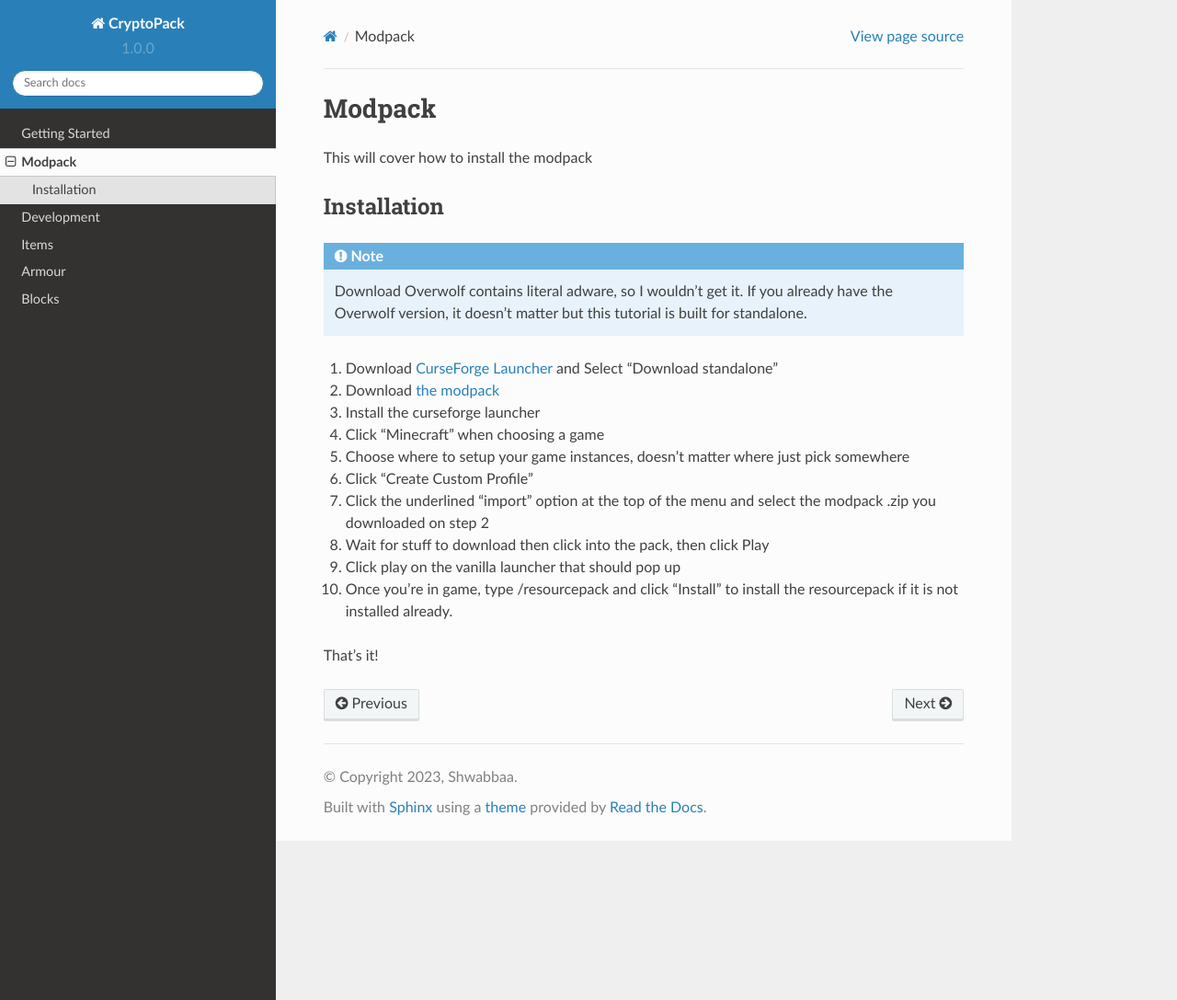
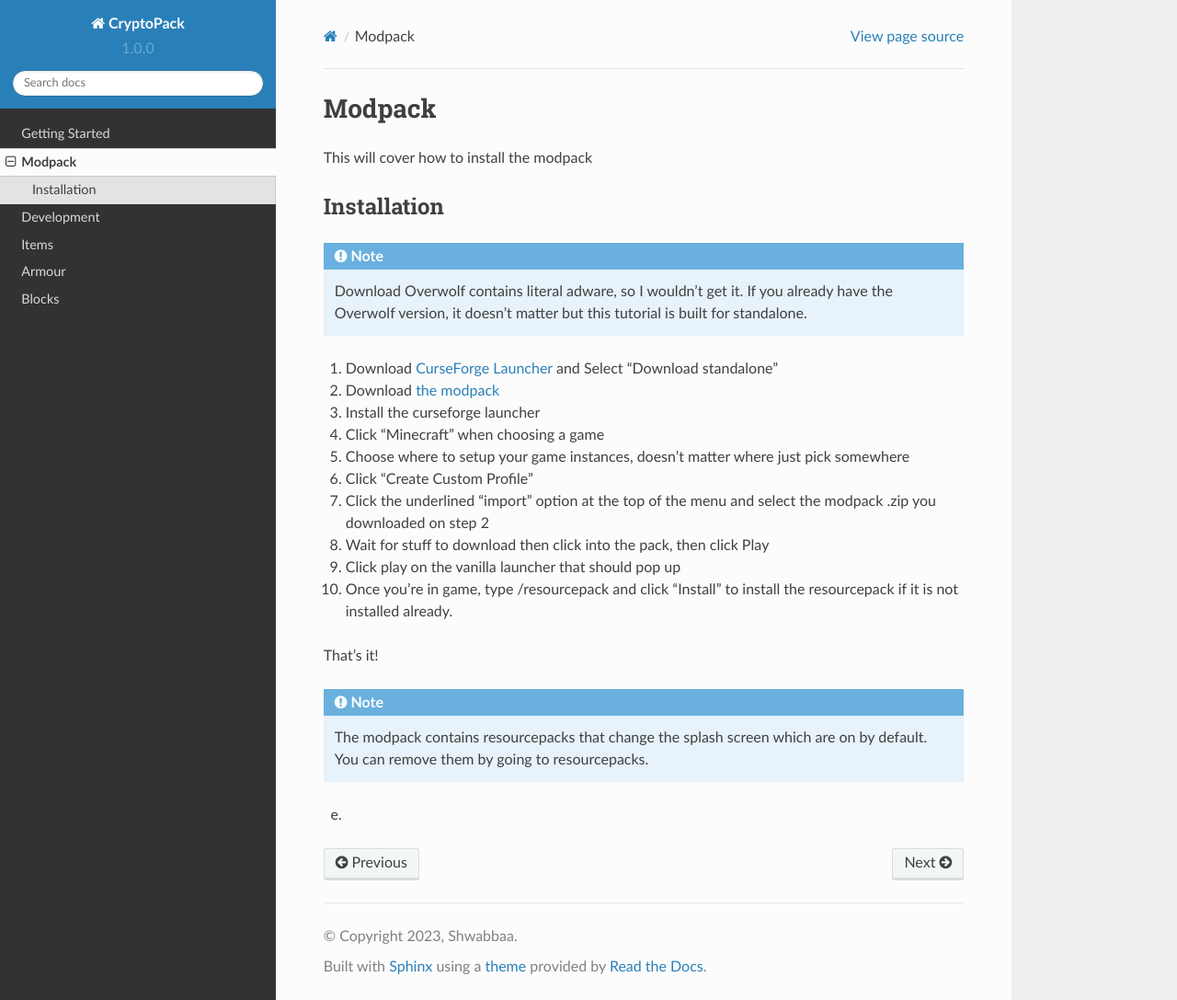
Before and after one commit to Shwabbaa/cryptopack-docs, a Sphinx documentation site: the page built from docs/source/modpack.rst, in a window 1280 px wide and 1087 px high. Shown: the whole window at 92% size. Built offline with Sphinx 7.4.7 and the Read the Docs theme 2.0.0, drawn with Linux system fonts in a browser that asks for light colours; pages that are not in the unit, such as notebooks, are missing from menus.

Commit message:
Update modpack.rst

```diff
--- a/docs/source/modpack.rst
+++ b/docs/source/modpack.rst
@@ -22,3 +22,7 @@ Installation
 #. Once you're in game, type /resourcepack and click "Install" to install the resourcepack if it is not installed already.
 
 That's it!
+
+.. note ::
+   The modpack contains resourcepacks that change the splash screen which are on by default. You can remove them by going to resourcepacks.
+e.
```
